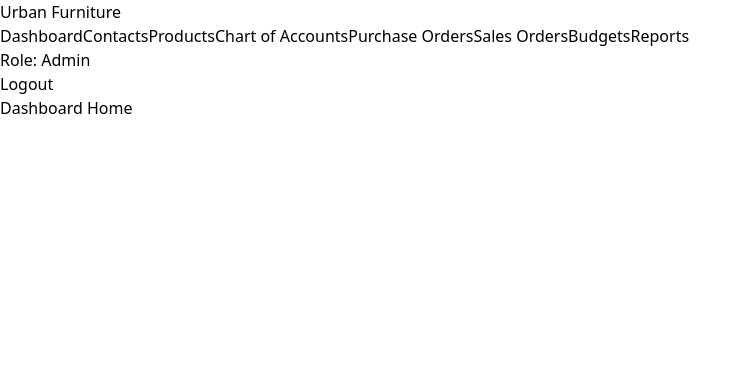
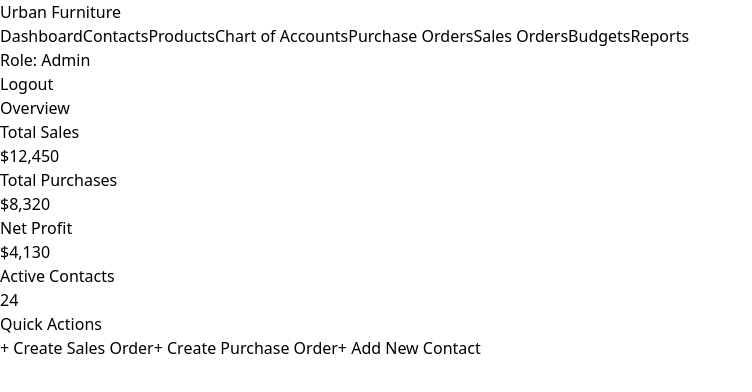
Before and after one commit to aakashjayani19352-wq/Urban-Furniture-Accounting-System, a React app in the folder frontend/: page /login in a window 1280 px wide. Both pictures are taken after a click on the button "Login". Shown: the top 392 px of the page, without its empty margins (0-752 px from the left). Built offline with nearby package versions, Linux system fonts and the light colour scheme; the HTML template or start-up script is replaced by a standard one.

Commit message:
Add Dashboard home and basic form notifications

```diff
--- a/frontend/src/App.jsx
+++ b/frontend/src/App.jsx
@@ -13,6 +13,7 @@ import SalesOrderForm from './features/sales/SalesOrderForm';
 import BudgetReport from './features/reports/BudgetReport';
 import ChartOfAccountsList from './features/accounts/ChartOfAccountsList';
 import ChartOfAccountsForm from './features/accounts/ChartOfAccountsForm';
+import DashboardHome from './features/dashboard/DashboardHome';
 
 function PrivateRoute({ children }) {
   const { user } = useAuth();
@@ -26,7 +27,7 @@ function App() {
         <Routes>
           <Route path="/login" element={<Login />} />
           <Route path="/" element={<PrivateRoute><DashboardLayout /></PrivateRoute>}>
-            <Route index element={<div>Dashboard Home</div>} />
+            <Route index element={<DashboardHome />} />
             <Route path="contacts" element={<ContactList />} />
             <Route path="contacts/new" element={<ContactForm />} />
             <Route path="products" element={<ProductList />} />
--- a/frontend/src/features/contacts/ContactForm.jsx
+++ b/frontend/src/features/contacts/ContactForm.jsx
@@ -3,6 +3,7 @@ import { useNavigate } from 'react-router-dom';
 
 export default function ContactForm() {
   const [formData, setFormData] = useState({ name: '', email: '', type: 'Customer' });
+  const [showSuccess, setShowSuccess] = useState(false);
   const navigate = useNavigate();
 
   const handleSubmit = (e) => {
@@ -10,12 +11,20 @@ export default function ContactForm() {
     if (!formData.name || !formData.email) return alert('Name and email required');
     // TODO: POST /api/contacts
     console.log('Saving', formData);
-    navigate('/contacts');
+
+    // Show success message
+    setShowSuccess(true);
+    setTimeout(() => navigate('/contacts'), 1500);
   };
 
   return (
-    <div className="bg-white p-6 rounded shadow">
-      <h2 className="text-xl font-bold mb-4">Add Contact</h2>
+    <div className="bg-white p-6 rounded shadow relative">
+      {showSuccess && (
+        <div className="absolute top-0 left-0 w-full bg-green-100 border-l-4 border-green-500 text-green-700 p-4 rounded-t mb-4">
+          ✅ Contact saved successfully! Redirecting...
+        </div>
+      )}
+      <h2 className="text-xl font-bold mb-4 mt-2">Add Contact</h2>
       <form onSubmit={handleSubmit} className="space-y-4">
         <div>
           <label className="block">Name *</label>
--- /dev/null
+++ b/frontend/src/features/dashboard/DashboardHome.jsx
@@ -0,0 +1,43 @@
+import { Link } from 'react-router-dom';
+
+export default function DashboardHome() {
+  return (
+    <div>
+      <h1 className="text-2xl font-bold text-gray-800 mb-6">Overview</h1>
+
+      {/* Summary Cards */}
+      <div className="grid grid-cols-1 md:grid-cols-2 lg:grid-cols-4 gap-6 mb-8">
+        <div className="bg-white p-6 rounded-lg shadow border-l-4 border-blue-500">
+          <h3 className="text-gray-500 text-sm font-medium uppercase tracking-wider">Total Sales</h3>
+          <p className="text-3xl font-bold text-gray-800 mt-2">$12,450</p>
+        </div>
+        <div className="bg-white p-6 rounded-lg shadow border-l-4 border-purple-500">
+          <h3 className="text-gray-500 text-sm font-medium uppercase tracking-wider">Total Purchases</h3>
+          <p className="text-3xl font-bold text-gray-800 mt-2">$8,320</p>
+        </div>
+        <div className="bg-white p-6 rounded-lg shadow border-l-4 border-green-500">
+          <h3 className="text-gray-500 text-sm font-medium uppercase tracking-wider">Net Profit</h3>
+          <p className="text-3xl font-bold text-gray-800 mt-2">$4,130</p>
+        </div>
+        <div className="bg-white p-6 rounded-lg shadow border-l-4 border-yellow-500">
+          <h3 className="text-gray-500 text-sm font-medium uppercase tracking-wider">Active Contacts</h3>
+          <p className="text-3xl font-bold text-gray-800 mt-2">24</p>
+        </div>
+      </div>
+
+      {/* Quick Actions */}
+      <h2 className="text-xl font-bold text-gray-800 mb-4">Quick Actions</h2>
+      <div className="grid grid-cols-1 md:grid-cols-3 gap-4">
+        <Link to="/sales/new" className="bg-white p-4 rounded shadow hover:bg-gray-50 text-blue-600 font-medium text-center">
+          + Create Sales Order
+        </Link>
+        <Link to="/purchases/new" className="bg-white p-4 rounded shadow hover:bg-gray-50 text-purple-600 font-medium text-center">
+          + Create Purchase Order
+        </Link>
+        <Link to="/contacts/new" className="bg-white p-4 rounded shadow hover:bg-gray-50 text-green-600 font-medium text-center">
+          + Add New Contact
+        </Link>
+      </div>
+    </div>
+  );
+}
```
